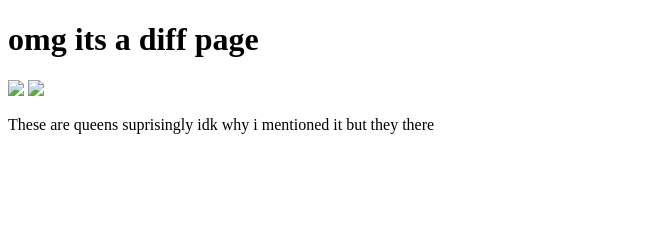
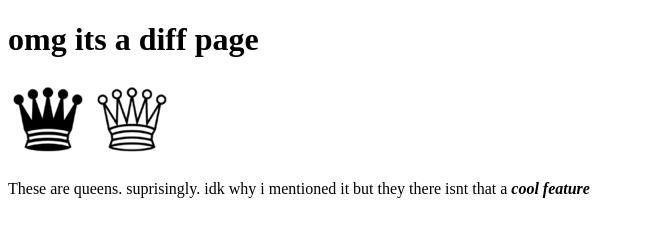
Before and after one commit to NavpreetKallah/test, a plain HTML site: page another one.html in a window 1280 px wide. Shown: the whole page, without its empty margins (0-645 px from the left). Drawn offline with Linux system fonts and the light colour scheme.

Commit message:
testing?

```diff
--- a/another one.html
+++ b/another one.html
@@ -7,8 +7,9 @@
 
   <body>
     <h1>omg its a diff page</h1>
-    <img src="images/bq.jpg">
-    <img src="images/wq.jpg">
-    <p>These are queens suprisingly idk why i mentioned it but they there</p>
+    <img src="images/bq.png">
+    <img src="images/wq.png">
+    <p>These are queens. suprisingly. idk why i mentioned it but they there isnt that a <em>
+    <strong>cool feature</strong></em></p>
   </body>
 </html>
```
Also changed, not shown: index.html (+2 -2 lines).
